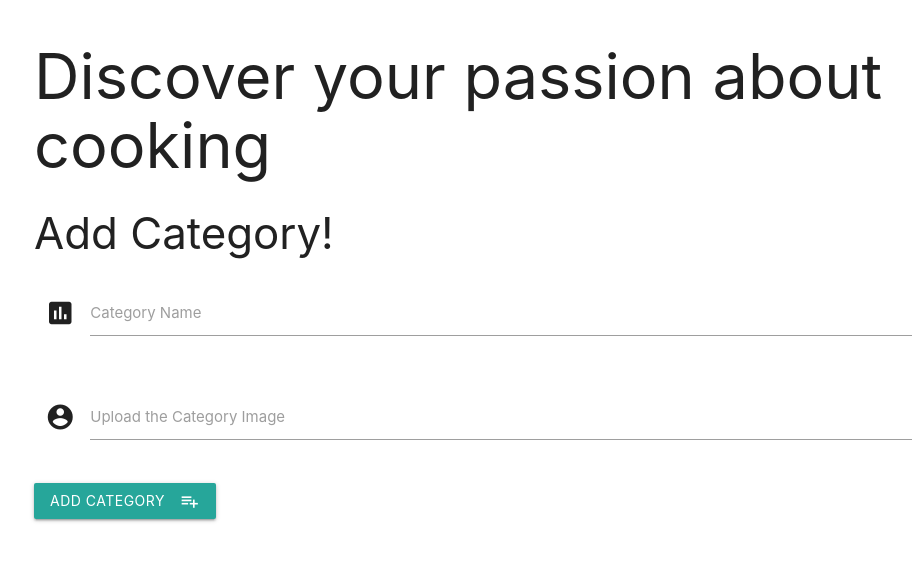
After one commit to Bumper0417/Milestone-project-3-Python, a Flask app: page /new_category in a window 1280 px wide. The commit adds this page. Shown: the top 561 px of the page, without its empty margins (158-1070 px from the left). Run offline with Flask 2, Linux system fonts and the light colour scheme; some libraries are stand-ins or nearby versions.

Commit message:
Added categories.html, addcategory.html, editcategory.html

```diff
--- a/app.py
+++ b/app.py
@@ -67,21 +67,60 @@
 @app.route('/update_recipe/<recipe_id>', methods=['POST'])
 def update_recipe(recipe_id):
     recipes = mongo.db.recipes
-    recipes.update( {'_id': ObjectId(recipe_id)},
-    {
-        'recipe_name' : request.form.get('recipe_name'),
-        'category_name' : request.form.get('category_name'),
-        'image_url' : request.form.get('image_url'),
-        'recipe_ingredients' : request.form.get('recipe_ingredients'),
-        'recipe_method' : request.form.get('recipe_method'),
-        'recipe_country_of_origin' : request.form.get('recipe_country_of_origin'),
-        'recipe_vegeterian' : request.form.get('recipe_vegeterian'),
-        'recipe_vegan' : request.form.get('recipe_vegan'),
-        'recipe_allergens' : request.form.get('recipe_allergens'),
-        'recipe_nutricion' : request.form.get('recipe_nutricion')
-    })
+    recipes.update({'_id': ObjectId(recipe_id)},
+        {
+            'recipe_name': request.form.get('recipe_name'),
+            'category_name': request.form.get('category_name'),
+            'image_url': request.form.get('image_url'),
+            'recipe_ingredients': request.form.get('recipe_ingredients'),
+            'recipe_method': request.form.get('recipe_method'),
+            'recipe_country_of_origin': request.form.get('recipe_country_of_origin'),
+            'recipe_vegeterian': request.form.get('recipe_vegeterian'),
+            'recipe_vegan': request.form.get('recipe_vegan'),
+            'recipe_allergens': request.form.get('recipe_allergens'),
+            'recipe_nutricion': request.form.get('recipe_nutricion')
+        })
     return redirect(url_for('get_recipes'))
 
+@app.route('/delete_recipe/<recipe_id>')
+def delete_recipe(recipe_id):
+    mongo.db.recipes.remove({'_id': ObjectId(recipe_id)})
+    return redirect(url_for('get_recipes'))
+
+@app.route('/get_categories')
+def get_categories():
+    return render_template('categories.html',
+    categories=mongo.db.categories.find())
+
+@app.route('/edit_category/<category_id>')
+def edit_category(category_id):
+    return render_template('editcategory.html',
+    category=mongo.db.categories.find_one({'_id': ObjectId(category_id)}))
+
+@app.route('/update_category/<category_id>', methods=['POST'])
+def update_category(category_id):
+    mongo.db.categories.update(
+        {'_id': ObjectId(category_id)},
+        {'category_name': request.form.get('category_name'),
+        'image_url':request.form.get('image_url')})
+    return redirect(url_for('get_categories'))
+
+@app.route('/delete_category/<category_id>')
+def delete_category(category_id):
+    mongo.db.categories.remove({'_id': ObjectId(category_id)})
+    return redirect(url_for('get_categories'))
+
+@app.route('/insert_category', methods=['POST'])
+def insert_category():
+    categories = mongo.db.categories
+    category_doc = {'category_name': request.form.get('category_name'),
+                    'image_url':request.form.get('image_url')}
+    categories.insert_one(category_doc)
+    return redirect(url_for('get_categories'))
+
+@app.route('/new_category')
+def new_category():
+    return render_template('addcategory.html')
 
 if __name__ == '__main__':
     app.run(host=os.environ.get('IP'),
--- /dev/null
+++ b/templates/addcategory.html
@@ -0,0 +1,27 @@
+{% extends 'index.html' %}
+{% block content %}
+<h3> Add Category!</h3>
+<div class="row">
+	<form action="{{url_for('insert_category')}}" method="POST" class="col s12">
+		<div class="row">
+			<div class="input-field col s12">
+				<i class="material-icons prefix">poll</i>
+				<input id="category_name" name="category_name" type="text" class="validate">
+				<label for="category_name">Category Name</label>
+			</div>
+		</div>
+        <div class="row">
+            <div class="input-field col s12">
+                <i class="material-icons prefix">account_circle</i>
+                <input id="image_url" name="image_url" type="text" class="validate">
+                <label for="icon_prefix">Upload the Category Image</label>
+            </div>
+        </div>
+		<div class="row">
+			<button class="btn waves-effect waves-light" type="submit" name="action">Add Category
+                <i class="material-icons right">playlist_add</i>
+            </button>
+		</div>
+	</form>
+</div>
+{% endblock %}
```
Also changed, not shown: templates/categories.html (added, +26 -0 lines), templates/editcategory.html (added, +27 -0 lines), templates/recipes.html (+4 -3 lines).
